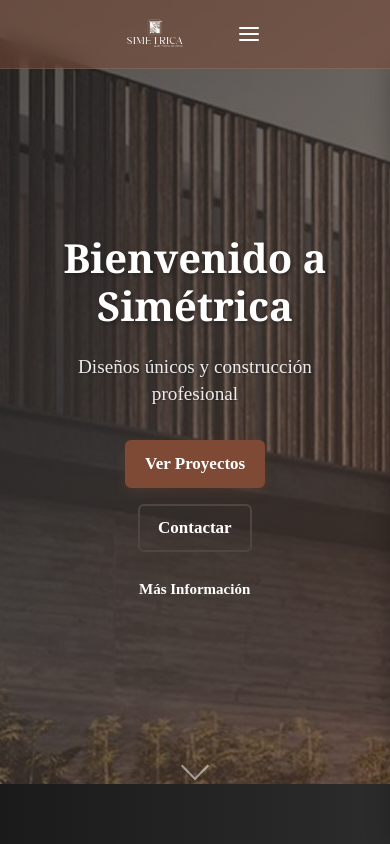
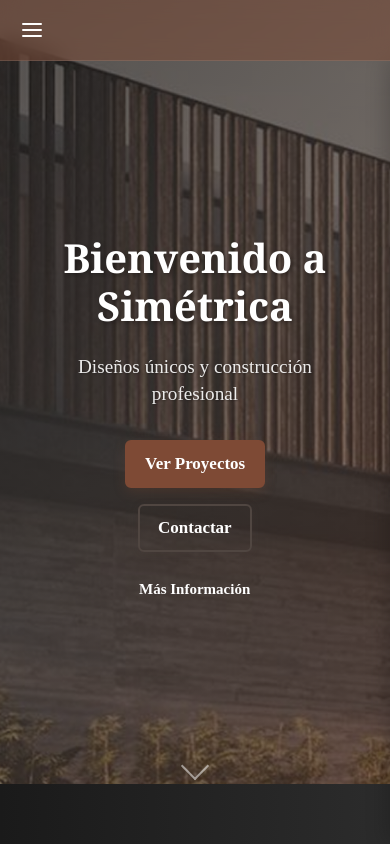
Before and after one commit to hws-1028/simetrica, a React (Vite) app: page / in a window 390 px wide. Shown: the top 844 px of the page. Built offline with nearby package versions, Linux system fonts and the light colour scheme.

Commit message:
feat: Center logo in header and adjust layout for improved navigation responsiveness

```diff
--- a/src/layouts/HeaderLayout.tsx
+++ b/src/layouts/HeaderLayout.tsx
@@ -47,20 +47,21 @@ const HeaderLayout = () => {
                 aria-hidden={!isNavVisible}
             >
                 <div className='container header__container'>
-                    {/* Logo de la empresa */}
-                    <Link to="/" className='logo-container' aria-label="Volver al inicio">
-                        <img
-                            src={Logo}
-                            alt="Simétrica - Empresa de diseño y construcción"
-                            className="logo-container__image"
-                        />
-                    </Link>
-
                     {/* Navegación desktop */}
                     <nav className='nav-container nav-container--desktop' aria-label="Navegación principal">
                         <Link to="/" className="nav-container__link">Inicio</Link>
                         <Link to="/asociados" className="nav-container__link">Asociados</Link>
                         <Link to="/proyectos" className="nav-container__link">Proyectos</Link>
+
+                        {/* Logo de la empresa en el centro */}
+                        <Link to="/" className='logo-container' aria-label="Volver al inicio">
+                            <img
+                                src={Logo}
+                                alt="Simétrica - Empresa de diseño y construcción"
+                                className="logo-container__image"
+                            />
+                        </Link>
+
                         <Link to="/diseños" className="nav-container__link">Diseños</Link>
                         <Link to="/trabaja-con-nosotros" className="nav-container__link">Trabaja con nosotros</Link>
                         <Link className='nav-container__link nav-container__link--cta' to="/contacto">Contacto</Link>
--- a/src/layouts/styles/HeaderStyle.css
+++ b/src/layouts/styles/HeaderStyle.css
@@ -41,11 +41,10 @@
 .header__container {
     display: flex;
     align-items: center;
-    justify-content: center;
-    gap: var(--spacing-xxl);
+    justify-content: space-between;
     padding: var(--spacing-md) var(--spacing-xxl);
     min-height: 70px;
-    max-width: 1400px;
+    max-width: 1600px;
     margin: 0 auto;
 }
 
@@ -80,6 +79,8 @@
     display: flex;
     gap: var(--spacing-lg);
     align-items: center;
+    width: 100%;
+    justify-content: center;
 }
 
 .nav-container__link {
```
